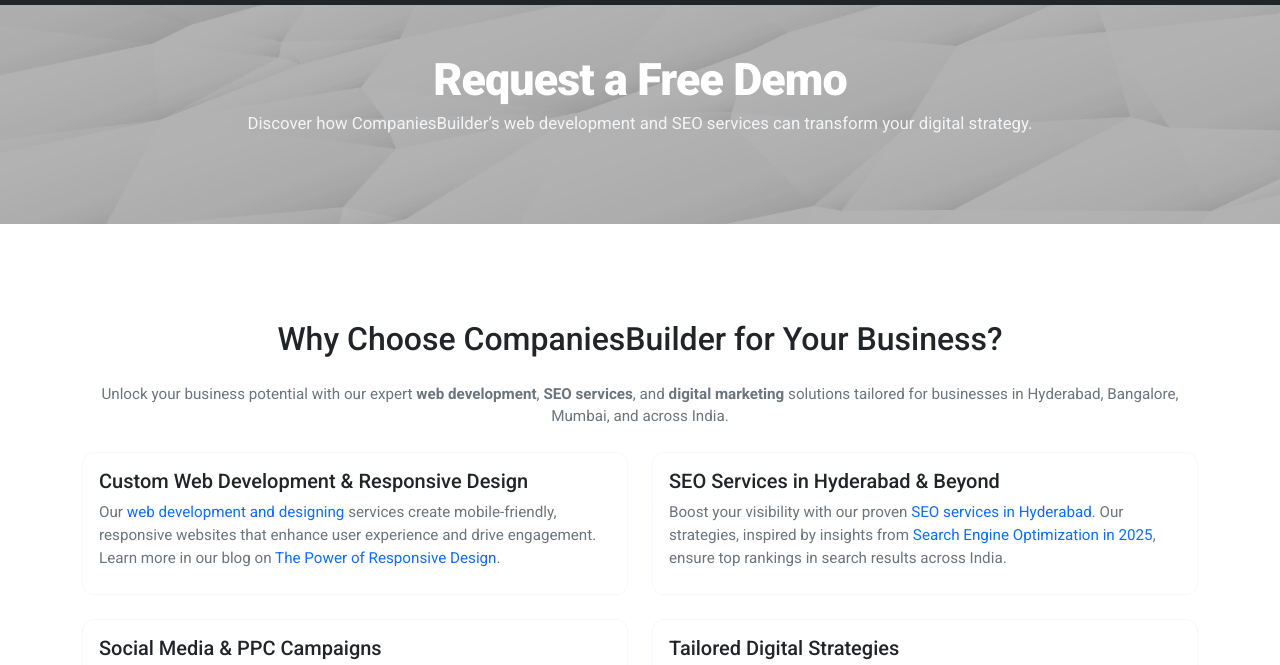
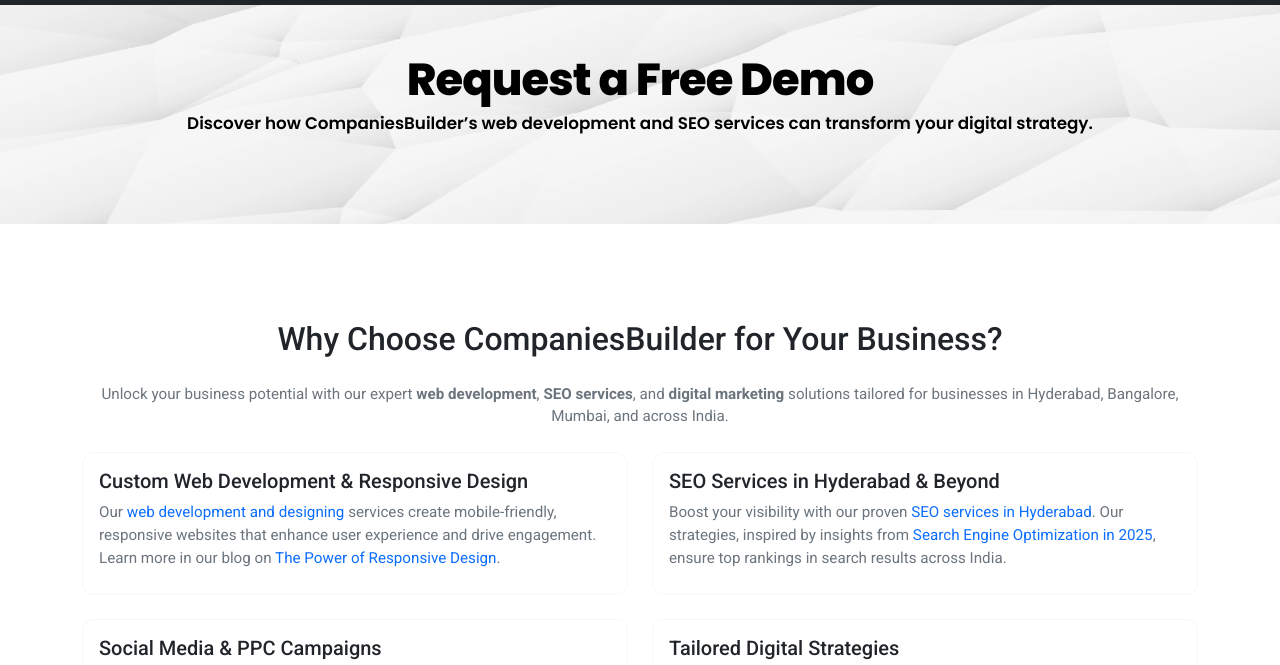
Before and after one commit to pothulapallyvinay/pothulapallyvinay.github.io, a plain HTML site: page demo/index.html in a window 1280 px wide. Shown: the part 64-729 px from the top of the page. Drawn offline with nearby package versions, Linux system fonts and the light colour scheme; files that its build step writes are made by us from their sources.

Commit message:
Update index.html

```diff
--- a/demo/index.html
+++ b/demo/index.html
@@ -35,7 +35,8 @@
   <!-- Preconnect & fonts -->
   <link rel="preconnect" href="https://fonts.gstatic.com" crossorigin />
   <link rel="preconnect" href="https://cdn.jsdelivr.net" crossorigin />
-  <link href="https://fonts.googleapis.com/css2?family=Roboto:wght@400;500;700;900&display=swap" rel="stylesheet">
+  <!-- Keep Roboto for site body; add Poppins for hero -->
+  <link href="https://fonts.googleapis.com/css2?family=Roboto:wght@400;500;700;900&family=Poppins:wght@400;500;600;700;800&display=swap" rel="stylesheet">
 
   <!-- Bootstrap & icons -->
   <link href="https://cdn.jsdelivr.net/npm/bootstrap@5.3.0/dist/css/bootstrap.min.css" rel="stylesheet" />
@@ -115,15 +116,17 @@
       background-image: url('/assets/images/companies-builder-demo-hero-bg.webp');
       background-size: cover;
       background-position: center;
-      color: #fff;
+      color: #000; /* changed to black per request */
       text-align: center;
       position: relative;
       overflow: hidden;
+      font-family: 'Poppins', Arial, sans-serif; /* hero uses Poppins only */
     }
-    .hero::after { content: ""; position: absolute; inset: 0; background: rgba(0,0,0,0.28); pointer-events: none; }
+    /* Remove fade/shade overlay on hero */
+    .hero::after { display: none; content: none; }
     .hero .container { position: relative; z-index: 2; }
-    .hero h1 { font-size: clamp(1.75rem, 3.5vw, 3rem); line-height: 1.05; font-weight: 800; margin-bottom: .5rem; letter-spacing: -0.02em; }
-    .hero p.lead { font-size: 1.05rem; color: #f3f4f6; margin-bottom: 18px; }
+    .hero h1 { font-size: clamp(1.75rem, 3.5vw, 3rem); line-height: 1.05; font-weight: 800; margin-bottom: .5rem; letter-spacing: -0.02em; color: #000; }
+    .hero p.lead { font-size: 1.05rem; color: #000; margin-bottom: 18px; font-weight: 600; } /* sub-heading semi-bold, black */
 
     /* Form container */
     .demo-form-container {
```
